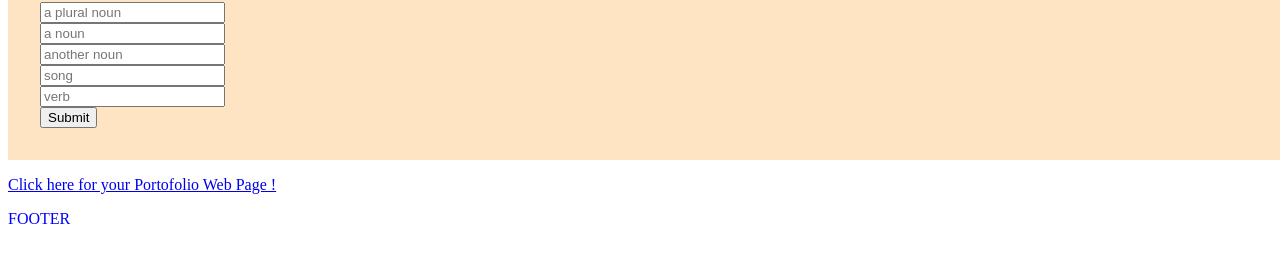
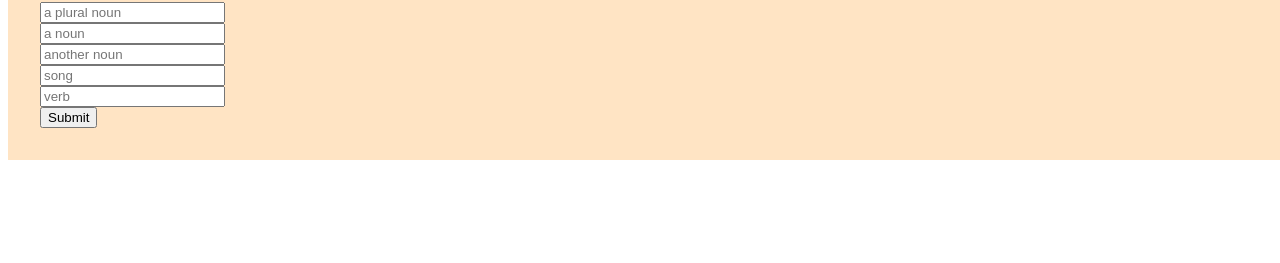
Before and after one commit to mrudula-e/Lab-5, a plain HTML site: page index.html in a window 1280 px wide. Shown: the part 267-530 px from the top of the page. Drawn offline with Linux system fonts and the light colour scheme.

Commit message:
Update index.html

```diff
--- a/index.html
+++ b/index.html
@@ -42,13 +42,7 @@
 
 </div>
 </div>
-<p><a href="https://mrudula-e.github.io/Lab2/">Click here for your Portofolio Web Page !</a></p>
 
-<footer>
-    <p>
-        FOOTER
-    </p>
-</footer>
 <script src="MadLibs.js"></script>
 </body>
 </html>
```
